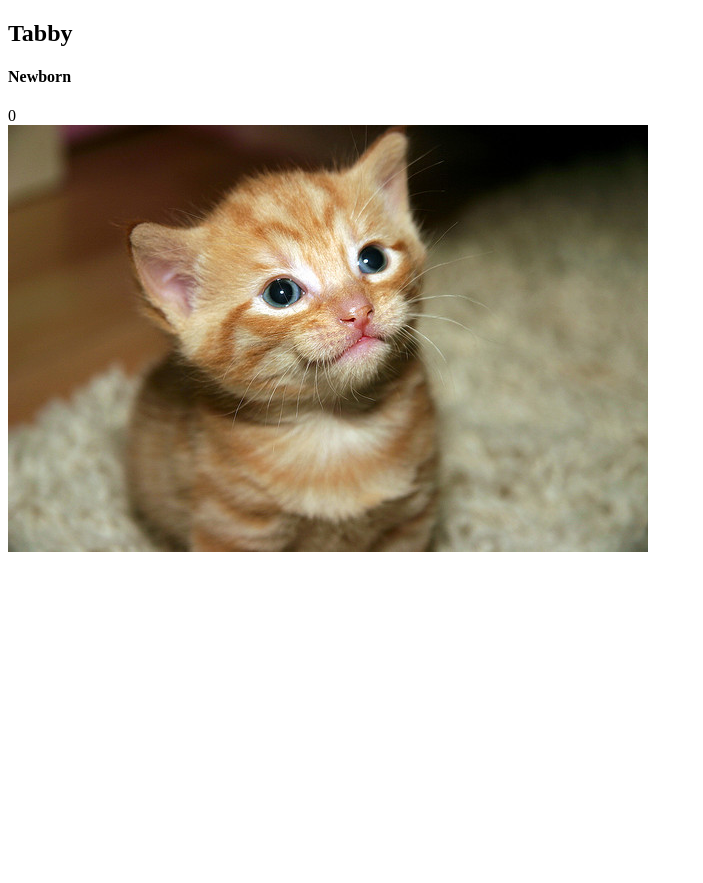
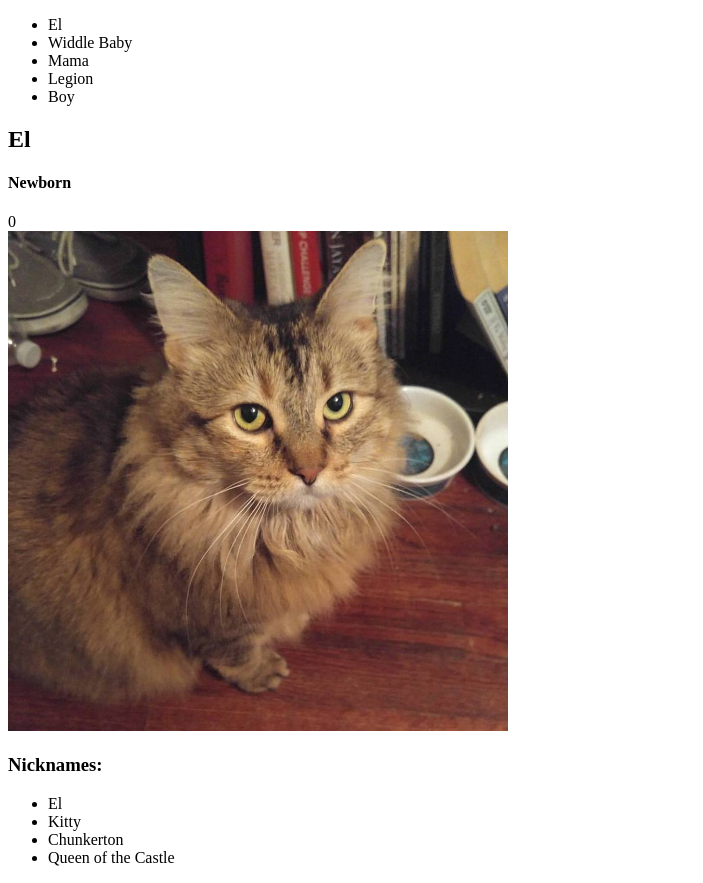
Before and after one commit to zachnagatani/cat-clicker-knockoutjs, a plain HTML site: page index.html in a window 1280 px wide. Shown: the whole page, without its empty margins (0-703 px from the left). Before the commit the page ends 800 px from the top, so only its background shows below. Drawn offline with Linux system fonts and the light colour scheme.

Commit message:
finish app

```diff
--- a/index.html
+++ b/index.html
@@ -4,16 +4,30 @@
     <meta charset="UTF-8">
     <title>Cat Clicker</title>
 </head>
+<style type="text/css">
+    img {
+        max-width: 500px;
+    }
+</style>
 <body>
-    <ul></ul>
-    <div>
+    <ul data-bind='foreach: catList'>
+        <li data-bind='click: $parent.changeCat, text: name'></li>
+    </ul>
+    <div data-bind="with: currentCat()">
+
 
         <h2 data-bind="text: name"></h2>
         <h4 data-bind="text: level"></h3>
         <div data-bind="text: clickCount"></div>
-        <img data-bind="click: incrementCounter, attr: {src: imgSrc}" src="" alt="cute cat">
+        <img data-bind="click: $parent.incrementCounter, attr: {src: imgSrc}" src="" alt="cute cat">
 
     </div>
+    <h3>Nicknames:</h3>
+    <!-- ko with: currentCat() -->
+    <ul data-bind="foreach: nicknames">
+        <li data-bind="text: $data"></li>
+    </ul>
+    <!-- /ko -->
     <script src="js/lib/knockout-3.2.0.js"></script>
     <script src="js/app.js"></script>
 </body>
--- a/js/app.js
+++ b/js/app.js
@@ -1,23 +1,98 @@
-var ViewModel = function() {
-	this.clickCount = ko.observable(0);
-	this.name = ko.observable('Tabby');
-	this.imgSrc = ko.observable('img/434164568_fea0ad4013_z.jpg');
-	this.imgAttribution = ko.observable('https://zachnagatani.com');
+var initalCats = [
+
+	{
+
+		'clickCount': 0,
+		'name': 'El',
+		'imgSrc': 'img/el.jpg',
+		'counterText': 'Number of Clicks for El: ',
+		'imgAttribution': 'Zach Nagatani',
+		'nicknames': ["El", "Kitty", "Chunkerton", "Queen of the Castle"],
+
+	}, {
+
+		'clickCount': 0,
+		'name': 'Widdle Baby',
+		'imgSrc': 'img/widdle-baby.jpg',
+		'counterText': 'Number of Clicks for Widdle Baby: ',
+		'imgAttribution': 'Warren Nagatani',
+		'nicknames': ['WIDDLE BAE-BEEEEEEEEEEEE!!!!'],
+	}, {
+
+		'clickCount': 0,
+		'name': 'Mama',
+		'imgSrc': 'img/mama.jpg',
+		'counterText': 'Number of Clicks for Mama: ',
+		'imgAttribution': 'Warren Nagatani',
+		'nicknames': ['Satan, Beelezebub', 'Devil Kitty']
+
+	}, {
+
+		'clickCount': 0,
+		'name': 'Legion',
+		'imgSrc': 'img/legion.jpg',
+		'counterText': 'Number of Clicks for Legion: ',
+		'imgAttribution': 'Warren Nagatani',
+		'nicknames': ['We Are Many'],
+
+	}, {
+
+		'clickCount': 0,
+		'name': 'Boy',
+		'imgSrc': 'img/boy.jpg',
+		'counterText': 'Number of Clicks for Boy: ',
+		'imgAttribution': 'Warren Nagatani',
+		'nicknames': ['Boy Kitty!!!', 'Peanut Butter Boy'],
+
+	}
+];
+
+
+var Cat = function(data){
+
+	this.clickCount = ko.observable(data.clickCount);
+	this.name = ko.observable(data.name);
+	this.imgSrc = ko.observable(data.imgSrc);
+	this.imgAttribution = ko.observable(data.imgAttribution);
+	this.nicknames = ko.observableArray(data.nicknames);
+
 	this.level = ko.computed(function(){
+
+
 		if (this.clickCount() < 10) {
 			return "Newborn";
 		} else if (this.clickCount() < 50) {
 			return "Infant";
 		} else if (this.clickCount() < 100) {
 			return "Teen";
+		} else if (this.clickCount() < 200) {
+			return "Adult";
 		} else {
-			return "Adult";
+			return "Holy crap; you're still clicking???"
 		}
+
 	}, this);
+
+};
+
+var ViewModel = function() {
+	var self = this;
+
+	this.catList = ko.observableArray([]);
+
+	initalCats.forEach(function(catItem){
+		self.catList.push( new Cat(catItem) );
+	});
+
+	this.currentCat = ko.observable(this.catList()[0]);
 
 	this.incrementCounter = function(){
 		this.clickCount(this.clickCount() + 1);
 	};
+
+	this.changeCat = function(){
+		self.currentCat(this);
+	};
 };
 
 ko.applyBindings(new ViewModel());
```
Also changed, not shown: img/boy.jpg (added), img/cute.jpg (added), img/el.jpg (added), img/legion.jpg (added), img/mama.jpg (added), img/widdle-baby.jpg (added).
